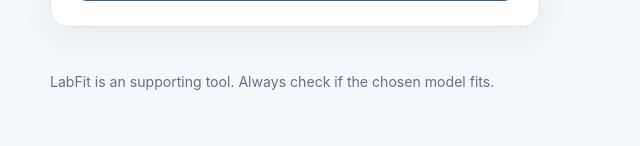
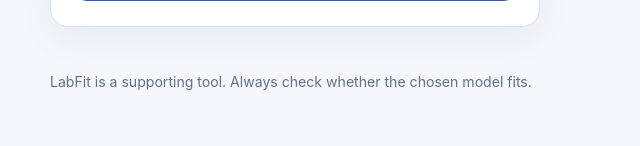
Before and after one commit to TiesReuchlin/LabFit, a Flask app: page / in a window 1280 px wide. Shown: the part 1186-1332 px from the top of the page, without its empty margins (0-640 px from the left). Run offline with Flask 3, Linux system fonts and the light colour scheme.

Commit message:
Fix typo in footer text on index.html

```diff
--- a/templates/index.html
+++ b/templates/index.html
@@ -114,7 +114,7 @@
 </main>
 
 <footer class="container footer">
-    <p>LabFit is an supporting tool. Always check if the chosen model fits.</p>
+    <p>LabFit is a supporting tool. Always check whether the chosen model fits.</p>
 </footer>
 
 <script>
```
